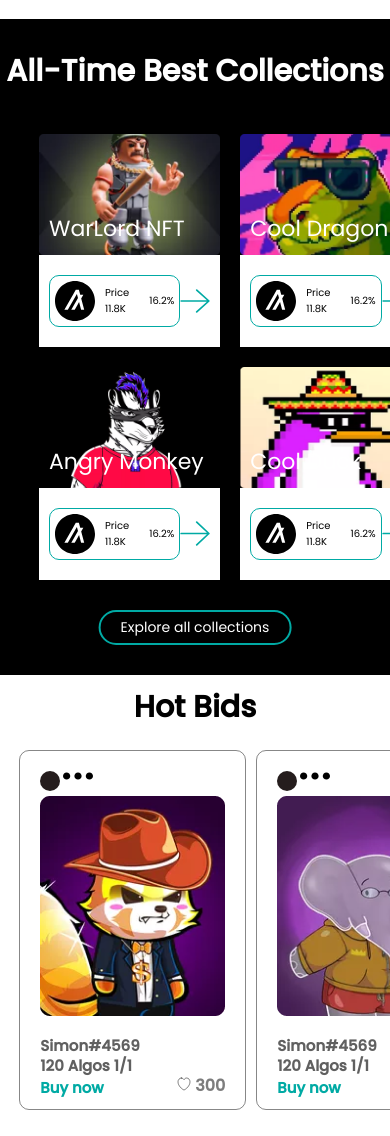
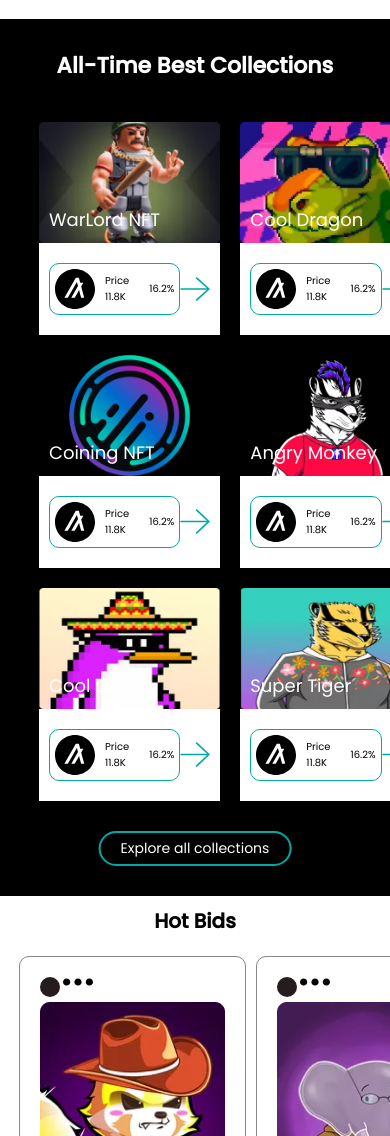
Before and after one commit to GentleMizt/nft-site2, a plain HTML site: page index.html in a window 390 px wide. Shown: the part 1360-2496 px from the top of the page. Drawn offline with Linux system fonts and the light colour scheme; a web font is replaced by a local one.

Commit message:
7th commit

```diff
--- a/style.css
+++ b/style.css
@@ -428,4 +428,16 @@ footer > img{
     .trending-coin-title, .price, .percentage{
         font-size: 1.3rem;
     }
+    .section-2 h2{
+        font-size: 2.2rem;
+    }
+    .collection-grid{
+        grid-template-columns: repeat(2, 1fr);
+    }
+    .background p{
+        font-size: 1.8rem;
+    }
+    .section-3 h2{
+        font-size: 2rem;
+    }
 }
```
